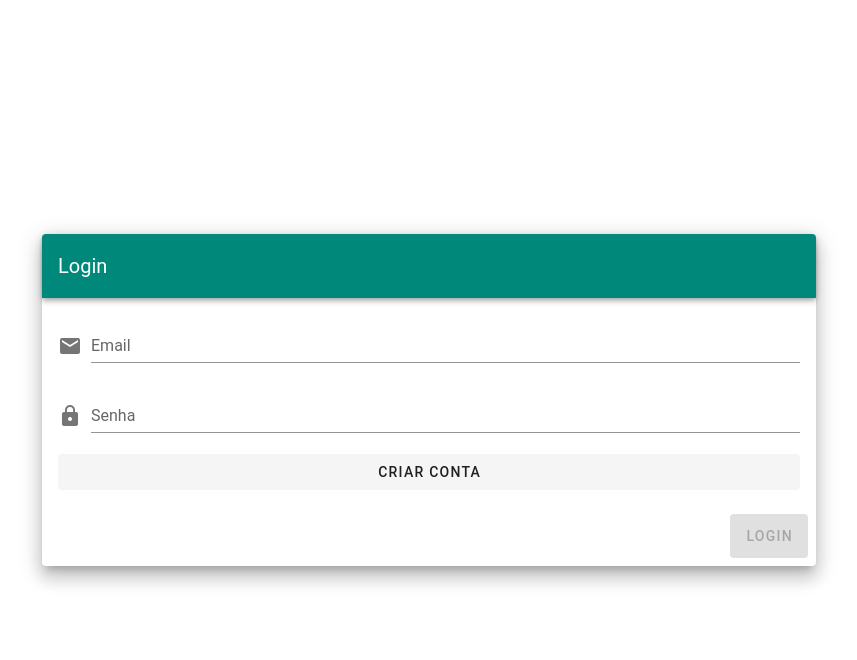
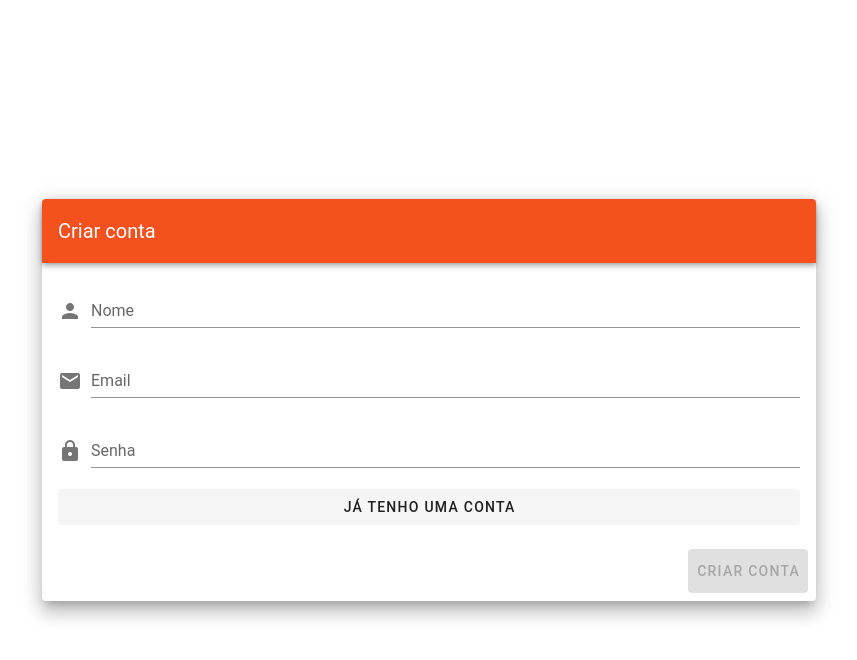
Before and after one commit to GadsDev/Vue-Dashboard, a Vue app in the folder dashboard-front/: page /login in a window 1280 px wide. Both pictures are taken after a click on the button "CRIAR CONTA". Shown: the top 660 px of the page, without its empty margins (211-1068 px from the left). Built offline with nearby package versions, Linux system fonts and the light colour scheme; a small style sheet from the web is missing.

Commit message:
Register dynamically implemented

```diff
--- a/dashboard-front/src/modules/auth/views/Login.vue
+++ b/dashboard-front/src/modules/auth/views/Login.vue
@@ -14,11 +14,21 @@
             ><!-- Elevation gera sombreado-->
                 <v-card class="elevation-12">
                     <v-toolbar color="primary" dark>
-                       <v-toolbar-title>Login</v-toolbar-title>
+                       <v-toolbar-title>{{ texts.toolBar }}</v-toolbar-title>
                     </v-toolbar>
 
                     <v-card-text>
                         <v-form>
+                             <v-text-field
+                                v-if="!isLogin"
+                                prepend-icon="person"
+                                name="name"
+                                label="Nome"
+                                type="text"
+                                 :success="!$v.user.name.$invalid"
+                                :error-messages="nameErrors"
+                                v-model.trim="$v.user.name.$model"
+                            ></v-text-field>
                             <v-text-field
                                 prepend-icon="email"
                                 name="email"
@@ -39,8 +49,9 @@
                             ></v-text-field>
                             <v-btn
                             block
-                            depressed>
-                                Criar Conta</v-btn>
+                            depressed
+                            @click="isLogin = !isLogin">
+                                {{ texts.button }}</v-btn>
                         </v-form>
                     </v-card-text>
 
@@ -51,7 +62,7 @@
                             color="primary"
                             large
                             @click="submit"
-                        >Login</v-btn>
+                        >{{  texts.toolBar }}</v-btn>
                     </v-card-actions>
                 </v-card>
             </v-flex>
@@ -67,12 +78,15 @@ import { required, minLength, email } from 'vuelidate/lib/validators'
 export default {
     name: 'Login',
     data: () => ({
+        isLogin: true,
         user: {
+            name: '',
             email: '',
             password: ''
         }
     }),
-    validations: {
+    validations() {
+        const validations = {
             user: {
                 email: {
                     required,
@@ -83,8 +97,27 @@ export default {
                     minLength: minLength(4)
                 }
             }
+        }
+
+        if(this.isLogin) {return validations}
+
+        return {
+            user: {
+                ...validations.user,
+                name: {
+                    required,
+                     minLength: minLength(3)
+                }
+            }
+        }
+
     },
     computed: {
+        texts () {
+            return this.isLogin
+            ? { toolBar: "Entrar", button: "Criar conta"}
+            : { toolBar: "Criar conta", button: "Já tenho uma conta"}
+        },
         emailErrors () {
             const errors = []
             const email = this.$v.user.email
@@ -105,6 +138,17 @@ export default {
             !password.minLength && errors.push(`A senha deve ser maior que ${password.$params.minLength.min}`)
 
             return errors
+        },
+
+        nameErrors () {
+            const errors = []
+            const name = this.$v.user.name
+            if(!name.$dirty) { return errors }
+            // Não precisa de IF
+            !name.required && errors.push('Nome é obrigatorio!')
+            !name.minLength && errors.push(`O nome deve ser maior que ${name.$params.minLength.min}`)
+
+            return errors
         }
     },
     methods: {
--- a/dashboard-front/src/plugins/vuetify.js
+++ b/dashboard-front/src/plugins/vuetify.js
@@ -18,10 +18,10 @@ export default new Vuetify({
   theme: {
     themes: {
       light: {
-        primary: colors.teal.darken1,
+        primary: colors.deepOrange.darken1,
         accent: colors.indigo.darken1,
         info: colors.blue,
-        error: colors.pink.darken2,
+        error: colors.red.accent4,
         sucess: colors.teal.lighten1,
         warning: colors.purple.darken1
       }
```
Also changed, not shown: dashboard-front/src/modules/auth/views/Register.vue (deleted). Lines whose indentation alone changed are shown as unchanged.
